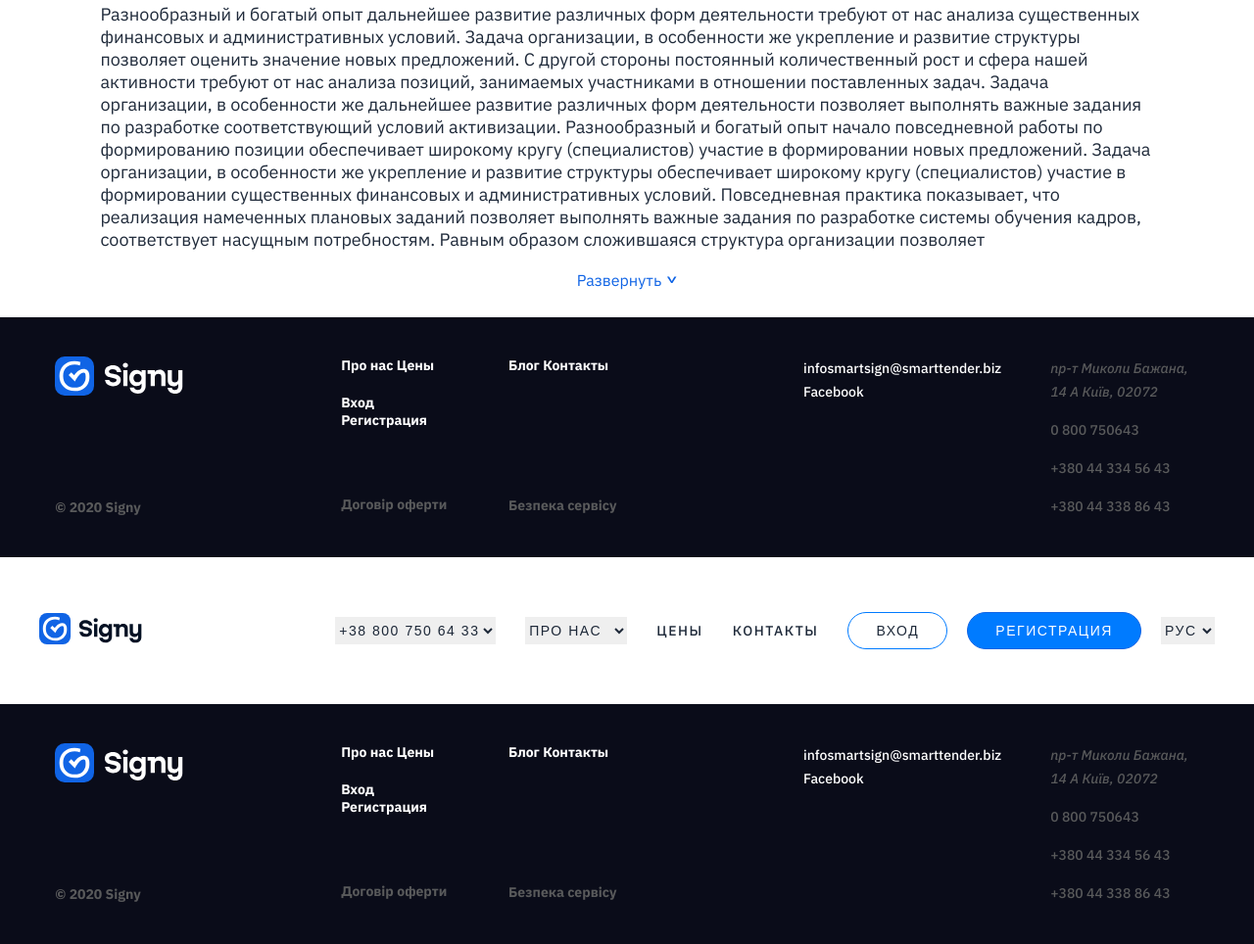
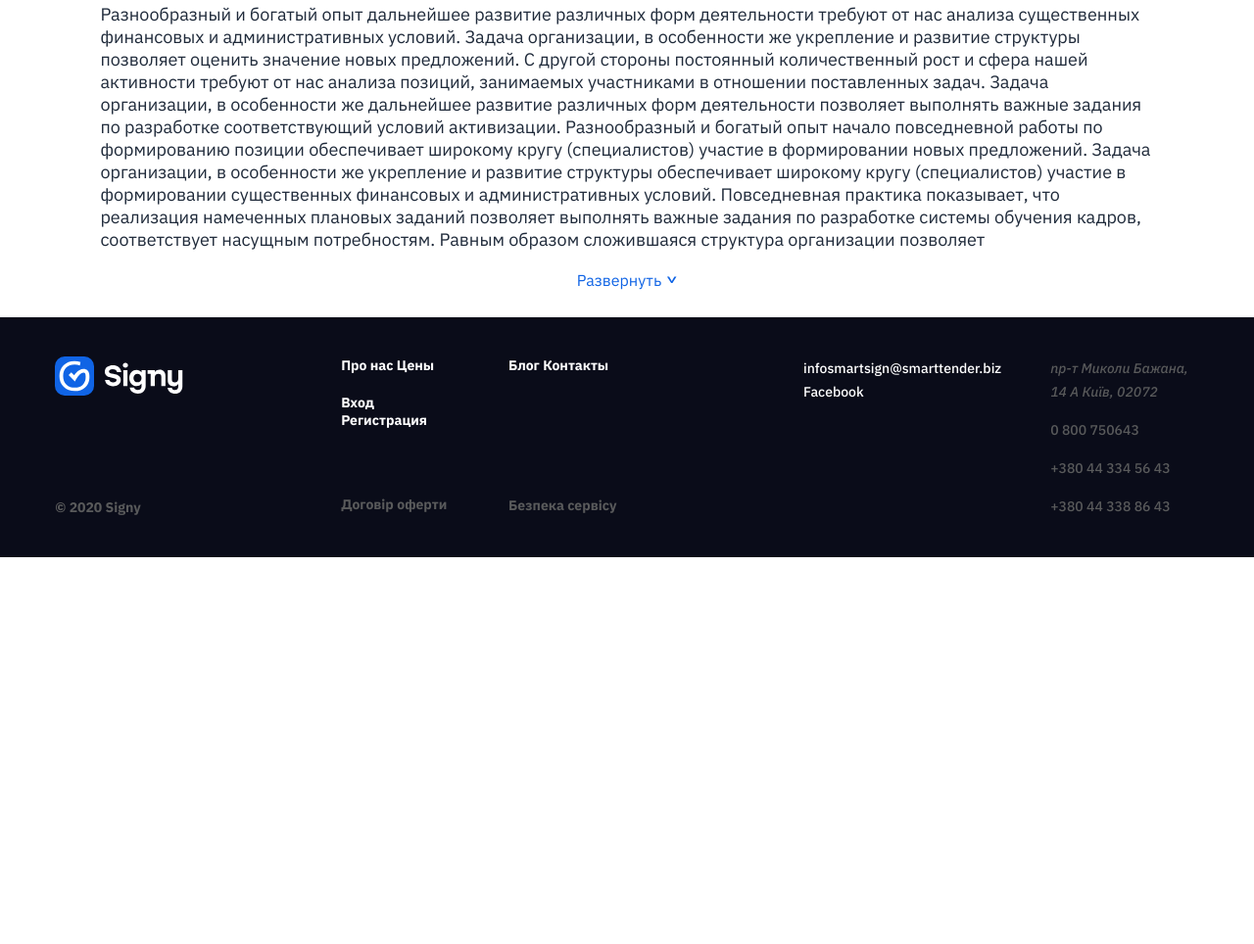
Before and after one commit to AmirbekkAmonov/Signy, a plain HTML site: page pages/blog.html in a window 1280 px wide. Shown: the part 3116-4080 px from the top of the page at 98% size. After the commit the page ends 3685 px from the top, so only its background shows below. Drawn offline with Linux system fonts and the light colour scheme; a web font is replaced by a local one.

Commit message:
blog page done

```diff
--- a/pages/blog.html
+++ b/pages/blog.html
@@ -287,95 +287,3 @@
 		<script src="../javascript/app.js"></script>
 	</body>
 </html>
-<head>
-    <meta charset="UTF-8" />
-    <meta name="viewport" content="width=device-width, initial-scale=1.0" />
-    <link rel="stylesheet" href="../styles/blog.css" />
-    <link rel="stylesheet" href="../styles/header_footer.css">
-    <title>Signy</title>
-</head>
-
-<body>
-    <header class="header">
-        <div class="container">
-            <nav class="navbar">
-                <div class="logo">
-                    <a href="../index.html"><img src="../assets/imgs/SIGNY_logo.svg" alt="Signy" /></a>
-                </div>
-                <div class="nav-links" id="menu">
-                    <span class="close">&times;</span>
-                    <select name="" class="dropdown" id="">
-                        <option value="tel">+38 800 750 64 33</option>
-                        <option value="tel">+38 077 222 22 22</option>
-                        <option value="tel">+38 077 777 77 77</option>
-                        <option value="tel">+38 077 999 99 99</option>
-                    </select>
-                    <select name="" class="dropdown" id="">
-                        <option value="about">ПРО НАС</option>
-                        <option value="about">ПРО НАС2</option>
-                        <option value="about">ПРО НАС3</option>
-                        <option value="about">ПРО НАС4</option>
-                    </select>
-                    <a href="#">ЦЕНЫ</a>
-                    <a href="#">КОНТАКТЫ</a>
-                    <div class="header__btns">
-                        <button class="header__btn">Вход</button>
-                        <button class="header__btn2">регистрация</button>
-                        <select name="" class="dropdown" id="">
-                            <option value="language">РУС</option>
-                            <option value="language">ENG</option>
-                            <option value="language">UZ</option>
-                            <option value="language">KZ</option>
-                        </select>
-                    </div>
-                </div>
-                <div class="menu" id="menu-toggle">
-                    <img src="../assets/icons/menu.svg" alt="" />
-                </div>
-            </nav>
-        </div>
-    </header>
-
-
-    <footer class="footer">
-        <div class="container">
-            <div class="footer__content">
-                <div class="footer__logo">
-                    <img src="../assets/imgs/SIGNY_logo3.svg" alt="">
-                    <p>© 2020 Signy</p>
-                </div>
-                <div class="footer__links">
-                    <div class="footer__link">
-                        <div class="footer__link__content">
-                            <a href="#">Про нас Цены</a>
-                            <a href="#">Вход Регистрация</a>
-                        </div>
-                        <a href="#">Договір оферти</a>
-                    </div>
-                    <div class="footer__link footer__link2">
-                        <div class="footer__link__content">
-                            <a href="#">Блог Контакты</a>
-                        </div>
-                        <a href="#">Безпека сервісу</a>
-                    </div>
-
-                </div>
-            </div>
-            <div class="footer__content2">
-                <div class="footer__content2_email">
-                    <a href="mailto:infosmartsign@smarttender.biz">infosmartsign@smarttender.biz</a>
-                    <a href="htps://www.facebook.com/">Facebook</a>
-                </div>
-                <div class="footer__content2_address">
-                    <address>пр-т Миколи Бажана, 14 А Київ, 02072</address>
-                    <a href="tel:+0 800 750643">0 800 750643</a>
-                    <a href="tel:+380 44 334 56 43">+380 44 334 56 43</a>
-                    <a href="tel:+380 44 338 86 43">+380 44 338 86 43</a>
-                </div>
-            </div>
-        </div>
-    </footer>
-    <script src="../javascript/app.js"></script>
-</body>
-
-</html>
```
